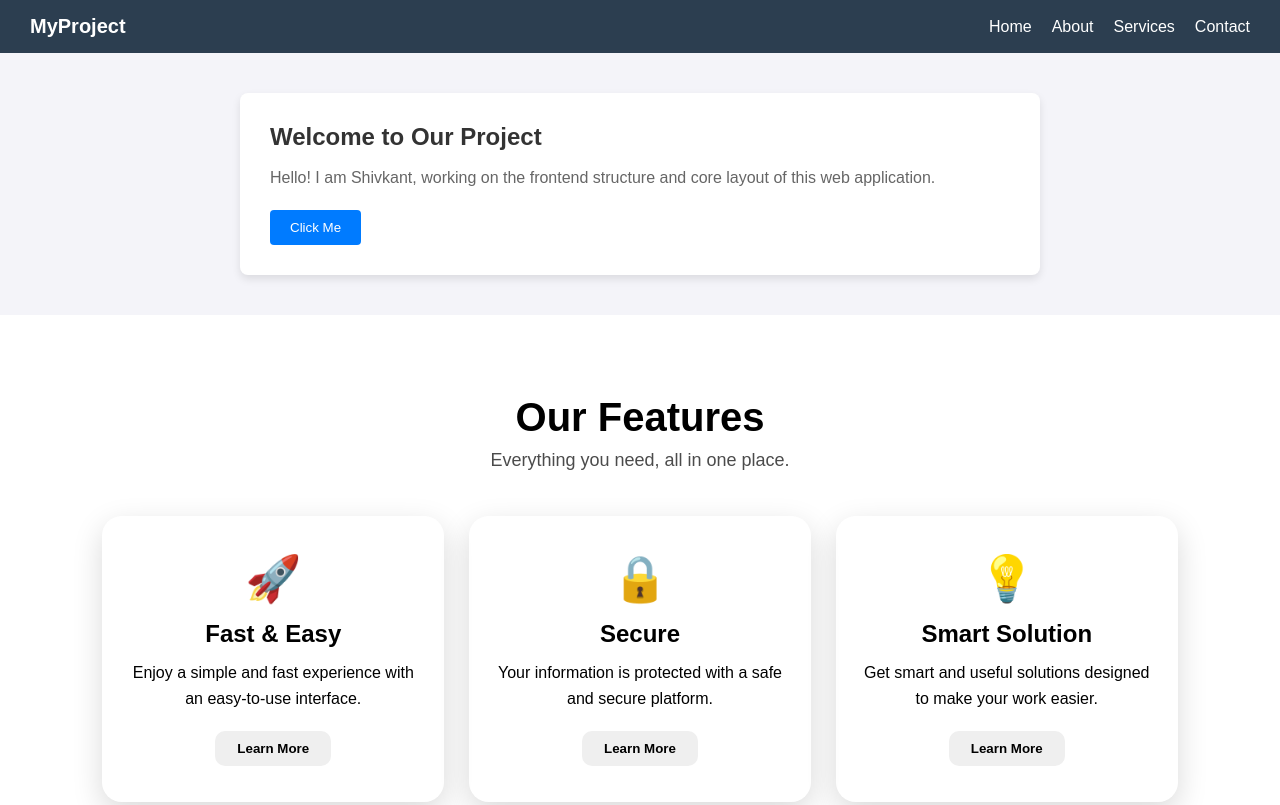
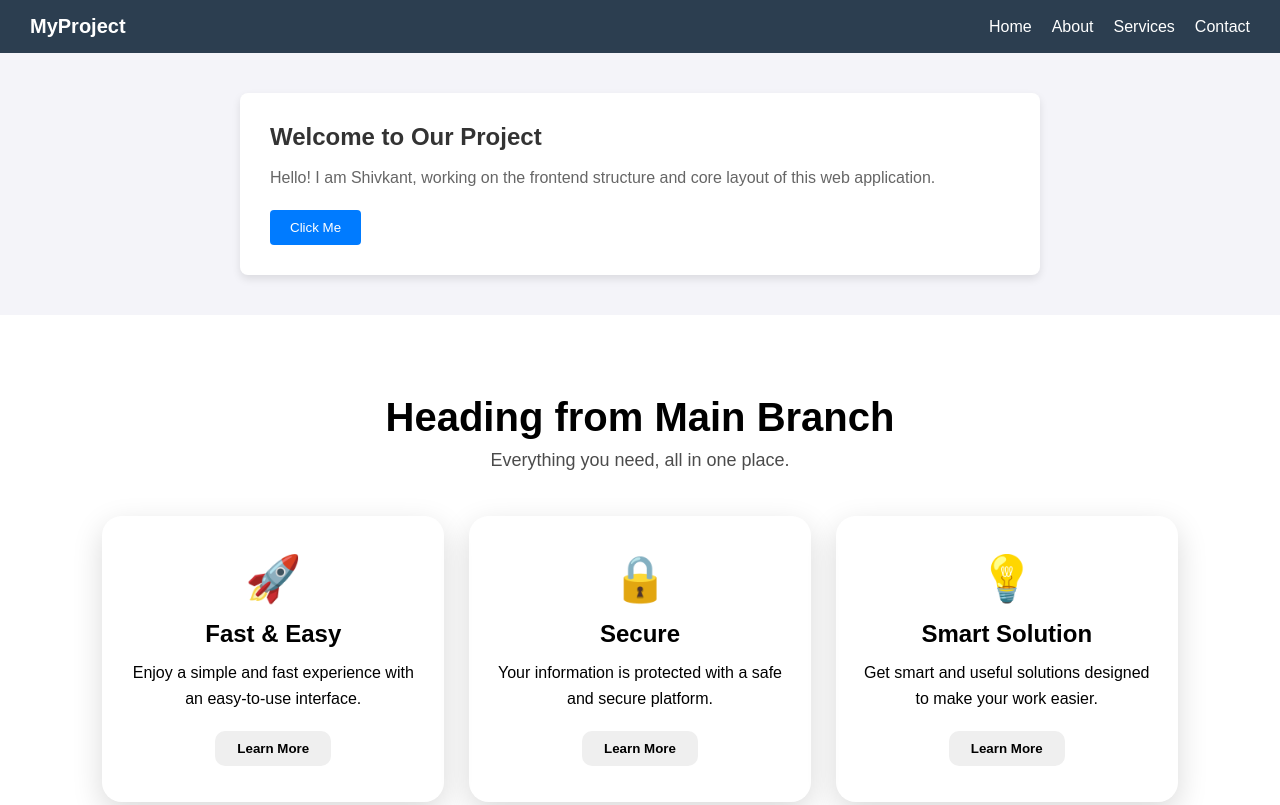
Before and after one commit to Shivkant-07/collaboration, a plain HTML site: page index.html in a window 1280 px wide. Shown: the top 805 px of the page. Drawn offline with Linux system fonts and the light colour scheme.

Commit message:
Changed heading on main branch

```diff
--- a/index.html
+++ b/index.html
@@ -41,7 +41,7 @@
     <section class="friend-section">
 
         <div class="section-heading">
-            <h2>Our Features</h2>
+            <h2>Heading from Main Branch</h2>
             <p>Everything you need, all in one place.</p>
         </div>
 
```
